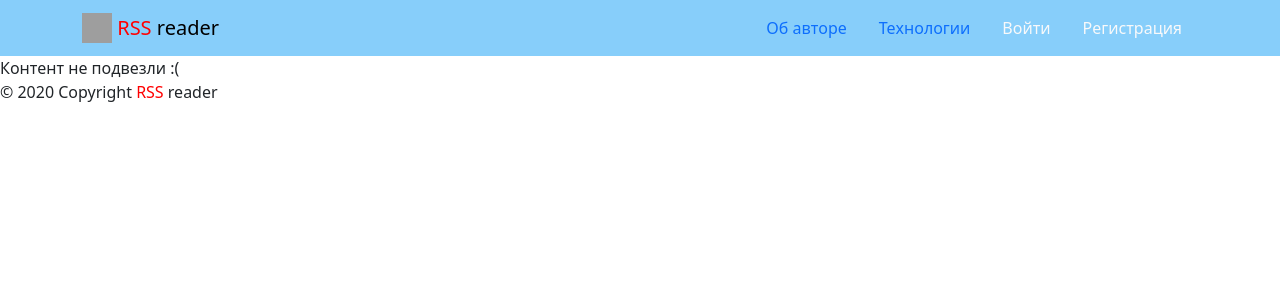
After one commit to syberflea/rss-reader, a Django app: template templates/base.html in a window 1280 px wide. The commit adds this page. Shown: the top 300 px of the page. Run offline with Django 5.2, Linux system fonts and the light colour scheme; the template is opened without the code that fills it: most values are stand-ins (such as "Sample title", 1, 10 or a date in 2020); some libraries are stand-ins or nearby versions; grey boxes are pictures that could not be loaded.

Commit message:
Add canonical pages

```diff
--- /dev/null
+++ b/templates/base.html
@@ -0,0 +1,31 @@
+<!-- templates/base.html -->
+{% load static %}
+<!DOCTYPE html>
+<html lang="ru">
+  <head>
+    <title>
+      {% block title %}{% endblock %}
+    </title>
+    <link rel="icon" href="{% static 'img/fav/fav.ico' %}" type="image">
+    <link rel="apple-touch-icon" sizes="180x180" href="{% static 'img/fav/apple-touch-icon.png' %}">
+    <link rel="icon" type="image/png" sizes="32x32" href="{% static 'img/fav/favicon-32x32.png' %}">
+    <link rel="icon" type="image/png" sizes="16x16" href="{% static 'img/fav/favicon-16x16.png' %}">
+    <meta name="msapplication-TileColor" content="#000">
+    <meta name="theme-color" content="#ffffff">
+    <link rel="stylesheet" href="{% static 'css/bootstrap.min.css' %}">
+    <title>Последние обновления на сайте</title>
+  </head>
+  <body>
+    <header>
+      {% include 'includes/header.html' %}
+    </header>
+    <main>
+      {% block content %}
+        Контент не подвезли :(
+      {% endblock %}
+    </main>
+    <footer>
+      {% include 'includes/footer.html' %}
+    </footer>
+  </body>
+</html>
--- a/templates/homepage.html
+++ b/templates/homepage.html
@@ -12,7 +12,6 @@
                     <a href="/read/{{ article.id }}">{{ article.title }}</a>
                 </h1>
                 <div class="source">
-                    From
                     <a href="{{ article.source.link }}">
                         {{ article.source.title }}
                     </a>
--- /dev/null
+++ b/templates/includes/footer.html
@@ -0,0 +1 @@
+<p>© {{ year }} Copyright <span style="color:red">RSS</span> reader</p>
--- /dev/null
+++ b/templates/includes/header.html
@@ -0,0 +1,56 @@
+{% load static %}
+<nav class="navbar navbar-light" style="background-color: lightskyblue">
+    <div class="container">
+      <a class="navbar-brand" href="{% url 'posts:index' %}">
+        <img src="{% static 'img/logo.png' %}" width="30" height="30" class="d-inline-block align-top" alt="">
+        <span style="color:red">RSS</span> reader
+      </a>
+      {% comment %}
+      Меню - список пунктов со стандартными классами Bootsrap.
+      Класс nav-pills нужен для выделения активных пунктов
+      {% endcomment %}
+      {% comment %}
+      Внутри тега {% with %} переменная view_name -
+      это синоним для request.resolver_match.view_name
+      {% endcomment %}
+      {% with request.resolver_match.view_name as view_name %}
+      <ul class="nav nav-pills">
+        <li class="nav-item">
+          <a class="nav-link
+          {% if view_name  == 'about:author' %}
+          active
+          {% endif %}" href="{% url 'about:author' %}">Об авторе</a>
+        </li>
+        <li class="nav-item">
+          <a class="nav-link
+          {% if view_name  == 'about:tech' %}
+          active
+          {% endif %}" href="{% url 'about:tech' %}">Технологии</a>
+        </li>
+        {% if user.is_authenticated %}
+        <li class="nav-item">
+          <a class="nav-link {% if view_name  == 'posts:post_create' %}
+          active
+          {% endif %}" href="{% url 'posts:post_create'%}">Новая запись</a>
+        </li>
+        <li class="nav-item">
+          <a class="nav-link link-light" href="{% url 'users:password_change_form'%}">Изменить пароль</a>
+        </li>
+        <li class="nav-item">
+          <a class="nav-link link-light" href="{% url 'users:logout'%}">Выйти</a>
+        </li>
+        <li>
+          Пользователь: {{ user.username }}
+        </li>
+        {% else %}
+        <li class="nav-item">
+          <a class="nav-link link-light" href="{% url 'users:login'%}">Войти</a>
+        </li>
+        <li class="nav-item">
+          <a class="nav-link link-light" href="{% url 'users:signup'%}">Регистрация</a>
+        </li>
+        {% endif %}
+      </ul>
+      {% endwith %}
+    </div>
+  </nav>
```
Also changed, not shown: static/main.css (deleted, +0 -38 lines), templates/homepage2.html (deleted, +0 -70 lines).
